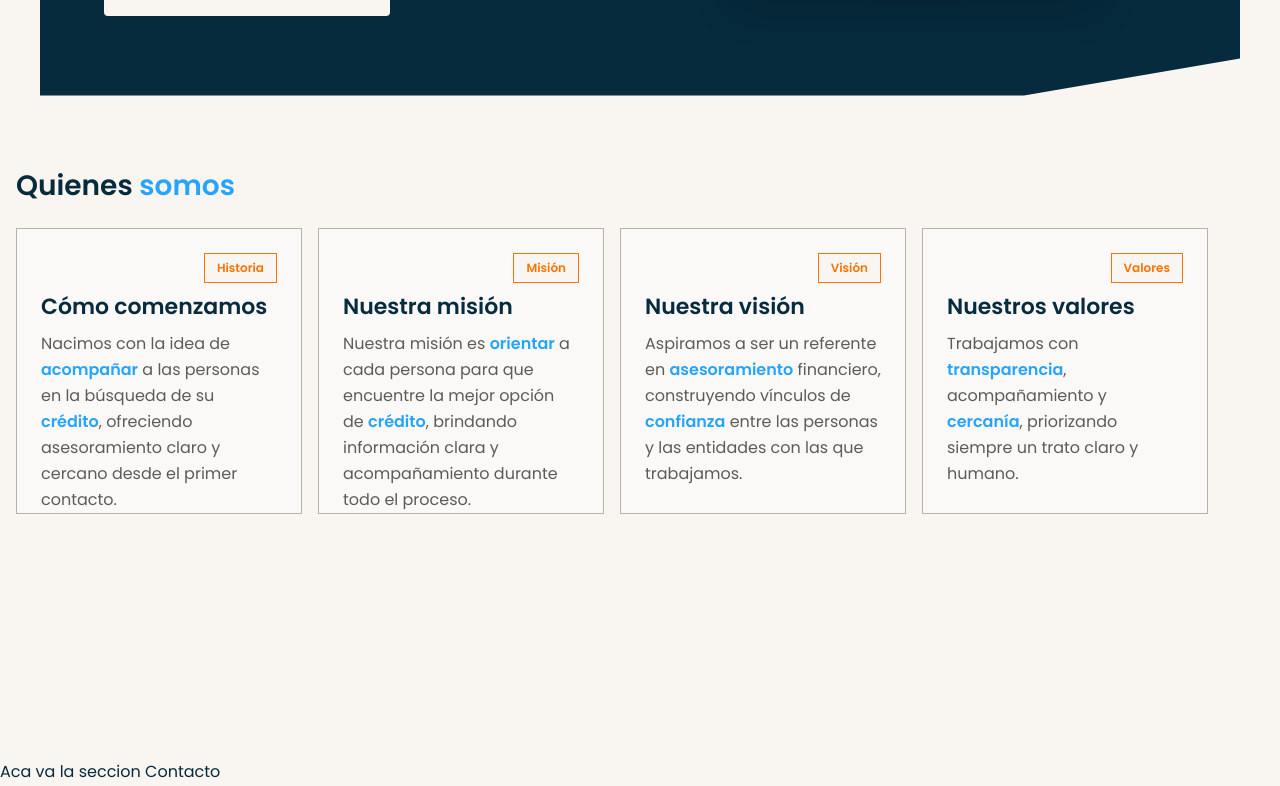
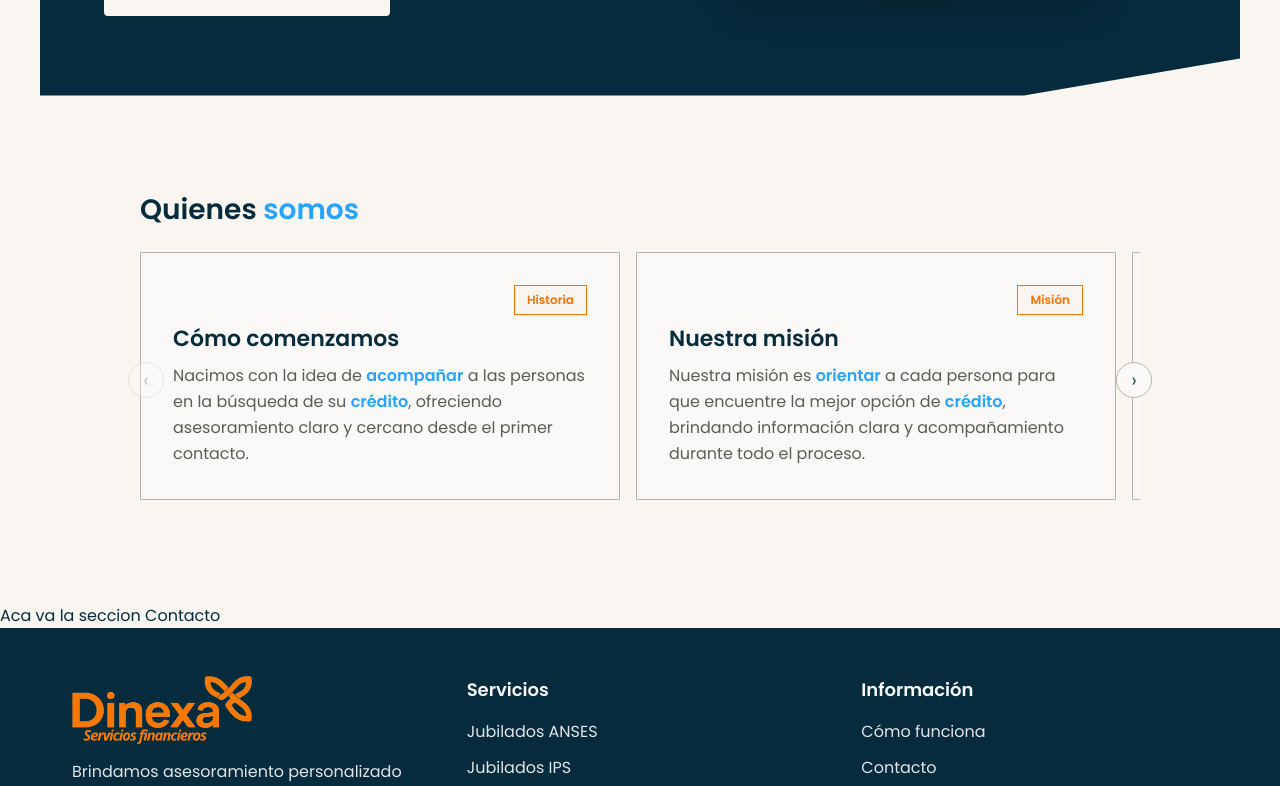
Before and after one commit to MarielDtt/Dinexa, a Next.js app: page / in a window 1280 px wide. Shown: the part 2360-3146 px from the top of the page. Built offline with nearby package versions, Linux system fonts and the light colour scheme; what @mui/material-nextjs would draw is missing.

Commit message:
feat: implement responsive 'Quiénes somos' carousel with 2-card desktop layout and fixed arrow navigation

```diff
--- a/app/components/sections/Hero.tsx
+++ b/app/components/sections/Hero.tsx
@@ -11,7 +11,7 @@ export default function Hero() {
 
                 {/* Columna izquierda: texto */}
                 <div className="flex flex-col gap-4 lg:py-8">
-                    <h1 className="text-heading-1 text-text-primary lg:text-display-1">
+                    <h1 className="text-display text-text-primary lg:text-display-1">
                         Te acompañamos <br />
                         a encontrar el <br />
                         <span className="text-accent-blue">crédito que necesitás</span>
--- a/app/components/sections/QuienesSomos.tsx
+++ b/app/components/sections/QuienesSomos.tsx
@@ -64,18 +64,30 @@ const items: QuienesSomosItem[] = [
 ];
 
 export default function QuienesSomos() {
-  const trackRef = useRef<HTMLDivElement | null>(null);
+  // ✅ Ref AHORA apunta al contenedor que scrollea (overflow-x-auto)
+  const scrollRef = useRef<HTMLDivElement | null>(null);
+
   const [showFade, setShowFade] = useState(true);
+  const [canLeft, setCanLeft] = useState(false);
+  const [canRight, setCanRight] = useState(false);
 
   useEffect(() => {
-    const el = trackRef.current;
+    const el = scrollRef.current;
     if (!el) return;
 
     const update = () => {
       const maxScrollLeft = el.scrollWidth - el.clientWidth;
       const hasOverflow = el.scrollWidth > el.clientWidth + 1;
+
+      const isAtStart = el.scrollLeft <= 4;
       const isAtEnd = el.scrollLeft >= maxScrollLeft - 4;
+
+      // Mobile fade (igual UX)
       setShowFade(hasOverflow && !isAtEnd);
+
+      // Desktop arrows (limitadas)
+      setCanLeft(hasOverflow && !isAtStart);
+      setCanRight(hasOverflow && !isAtEnd);
     };
 
     update();
@@ -88,15 +100,62 @@ export default function QuienesSomos() {
     };
   }, []);
 
+  const scrollByCards = (direction: "left" | "right") => {
+    const el = scrollRef.current;
+    if (!el) return;
+
+    const isDesktop = window.matchMedia("(min-width: 1024px)").matches;
+    const step = (isDesktop ? 480 : 286) + 16; // 1 card + gap
+
+    el.scrollBy({
+      left: direction === "left" ? -step : step,
+      behavior: "smooth",
+    });
+  };
+
   return (
-    <section className="w-full bg-background-default px-4 py-10 flex flex-col gap-6">
+    <section className="w-full bg-background-default px-4 py-10 lg:py-16">
+      <div className="w-full lg:max-w-[1000px] lg:mx-auto flex flex-col gap-6">
         <h2 className="text-text-primary text-heading-1">
           Quienes <span className="text-accent-blue">somos</span>
         </h2>
 
+        <div className="relative">
+          {/* Flecha izquierda (solo desktop, más sutil y más cerca) */}
+          <button
+            type="button"
+            onClick={() => scrollByCards("left")}
+            disabled={!canLeft}
+            className="hidden lg:flex absolute left-[-12px] top-1/2 -translate-y-1/2 z-10
+                       w-9 h-9 items-center justify-center rounded-full
+                       border border-border-soft bg-card-surface
+                       text-text-primary/80 hover:text-text-primary hover:border-text-secondary/50
+                       disabled:opacity-30 disabled:cursor-not-allowed"
+            aria-label="Anterior"
+          >
+            <span className="text-[20px] leading-none select-none">‹</span>
+          </button>
+
+          {/* Flecha derecha */}
+          <button
+            type="button"
+            onClick={() => scrollByCards("right")}
+            disabled={!canRight}
+            className="hidden lg:flex absolute right-[-12px] top-1/2 -translate-y-1/2 z-10
+                       w-9 h-9 items-center justify-center rounded-full
+                       border border-border-soft bg-card-surface
+                       text-text-primary/80 hover:text-text-primary hover:border-text-secondary/50
+                       disabled:opacity-30 disabled:cursor-not-allowed"
+            aria-label="Siguiente"
+          >
+            <span className="text-[20px] leading-none select-none">›</span>
+          </button>
+
+          {/* Track wrapper (solo para overlay/fade) */}
           <div className="relative overflow-hidden">
+            {/* ✅ ESTE es el que scrollea */}
             <div
-          ref={trackRef}
+              ref={scrollRef}
               className="flex gap-4 overflow-x-auto scroll-smooth snap-x snap-mandatory pr-4 pb-2 no-scrollbar"
               aria-label="Carrusel Quiénes somos"
             >
@@ -105,13 +164,12 @@ export default function QuienesSomos() {
                   key={it.badge}
                   className="w-[286px] h-[286px] flex-shrink-0 snap-start
                              p-6 flex flex-col items-start gap-2
-                         border border-border-soft bg-card-surface"
+                             border border-border-soft bg-card-surface
+                             lg:w-[480px] lg:h-auto lg:p-8"
                 >
                   <div className="w-full flex justify-end">
-                <span
-                  className="px-3 py-1 text-small-sm font-semibold
-                             border border-accent-orange text-accent-orange bg-background-default"
-                >
+                    <span className="px-3 py-1 text-small-sm font-semibold
+                                     border border-accent-orange text-accent-orange bg-background-default">
                       {it.badge}
                     </span>
                   </div>
@@ -123,14 +181,17 @@ export default function QuienesSomos() {
               ))}
             </div>
 
+            {/* Fade naranja SOLO mobile */}
             {showFade && (
               <div
-            className="pointer-events-none absolute top-0 right-0 h-[286px] w-[56px]
+                className="lg:hidden pointer-events-none absolute top-0 right-0 h-[286px] w-[56px]
                            bg-gradient-to-l from-accent-orange/25 to-transparent"
                 aria-hidden="true"
               />
             )}
           </div>
+        </div>
+      </div>
     </section>
   );
 }
--- a/app/page.tsx
+++ b/app/page.tsx
@@ -24,11 +24,11 @@ export default function Home() {
         <Pasos />
       </section>
 
-      <section id="quienes-somos" className="  min-h-150 ">
+      <section id="quienes-somos">
       <QuienesSomos/>
       </section>
 
-      <section id="contacto" className=" min-h-150">
+      <section id="contacto">
         Aca va la seccion Contacto
       </section>
     </div>
```
Lines whose indentation alone changed are shown as unchanged.
